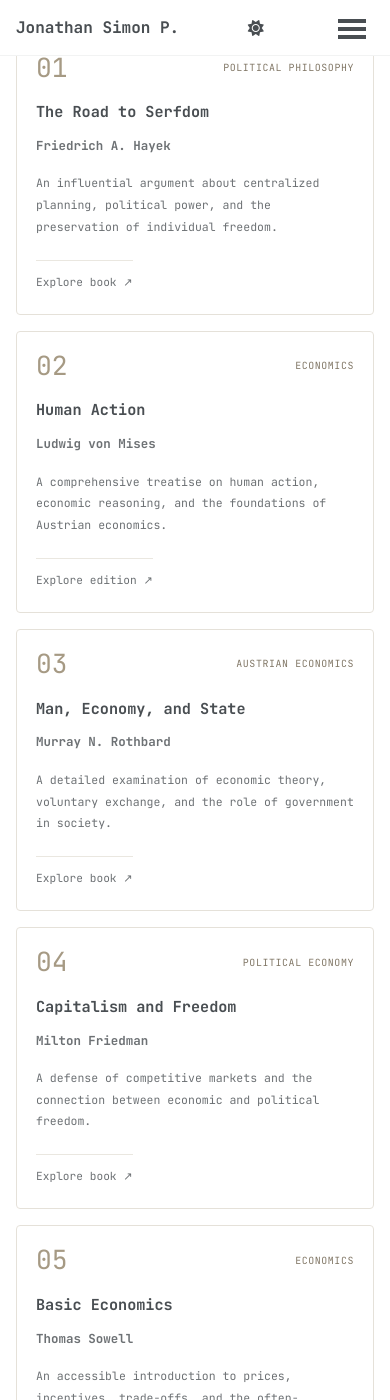
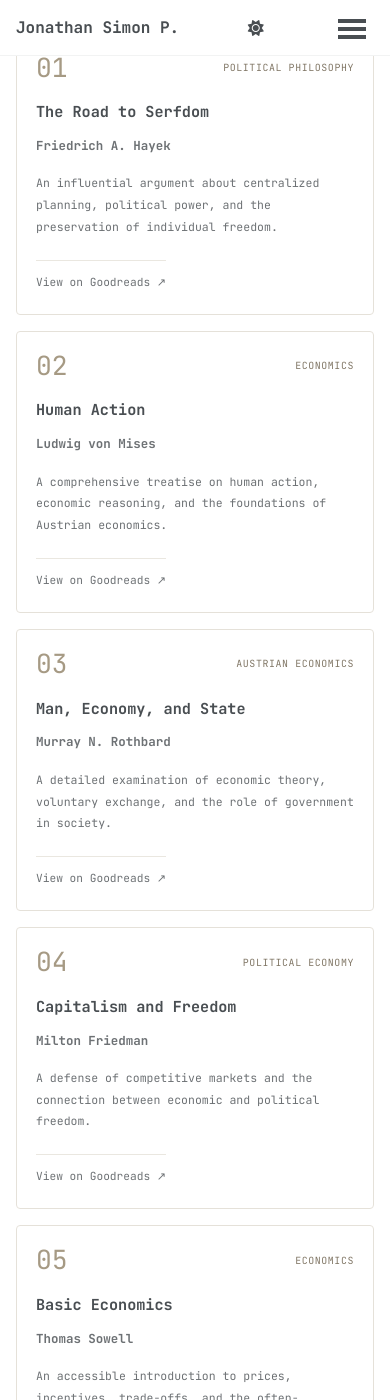
Before and after one commit to its-jon/its-jon.github.io, a Jekyll site: the page built from _pages/books.md, in a window 390 px wide and 1400 px high, scrolled down 299 px. Built offline with Jekyll 4.4.1, drawn with Linux system fonts in a browser that asks for light colours; our own code applies the rules of GitHub Pages for plain Markdown files; a style sheet for code colours, icons or effects is not loaded; some of the changed text lies outside the part shown.

Commit message:
Update books.md

```diff
--- a/_pages/books.md
+++ b/_pages/books.md
@@ -26,14 +26,6 @@
 
 .books-note { margin-top: 30px; padding-top: 16px; border-top: 1px solid #e5e1d9; font-family: "JetBrains Mono", monospace; font-size: 0.68rem; line-height: 1.9; opacity: 0.7; }
 
-@media (prefers-color-scheme: dark) { .book { border-color: #45433e; }
-
-.book:hover { border-color: #817766; }
-
-.book-number, .book .category { color: #b7a88e; }
-
-.book .book-link, .books-note { border-color: #45433e; } }
-
 @media (max-width: 600px) { .book-grid { grid-template-columns: 1fr; gap: 16px; margin-top: 26px; }
 
 .book { padding: 21px 19px; }
@@ -46,26 +38,26 @@
 
 <div class="book-grid">
 
-<article class="book"> <div class="book-top"> <span class="book-number">01</span> <p class="category">Political Philosophy</p> </div> <h3>The Road to Serfdom</h3> <p class="author">Friedrich A. Hayek</p> <p class="description">An influential argument about centralized planning, political power, and the preservation of individual freedom.</p> <a class="book-link" href="https://openlibrary.org/search?q=The+Road+to+Serfdom+Hayek">Explore book ↗</a> </article>
+<article class="book"> <div class="book-top"> <span class="book-number">01</span> <p class="category">Political Philosophy</p> </div> <h3>The Road to Serfdom</h3> <p class="author">Friedrich A. Hayek</p> <p class="description">An influential argument about centralized planning, political power, and the preservation of individual freedom.</p> <a class="book-link" href="https://www.goodreads.com/search?q=The+Road+to+Serfdom+Friedrich+Hayek" target="_blank" rel="noopener noreferrer">View on Goodreads ↗</a> </article>
 
-<article class="book"> <div class="book-top"> <span class="book-number">02</span> <p class="category">Economics</p> </div> <h3>Human Action</h3> <p class="author">Ludwig von Mises</p> <p class="description">A comprehensive treatise on human action, economic reasoning, and the foundations of Austrian economics.</p> <a class="book-link" href="https://openlibrary.org/books/OL30689920M">Explore edition ↗</a> </article>
+<article class="book"> <div class="book-top"> <span class="book-number">02</span> <p class="category">Economics</p> </div> <h3>Human Action</h3> <p class="author">Ludwig von Mises</p> <p class="description">A comprehensive treatise on human action, economic reasoning, and the foundations of Austrian economics.</p> <a class="book-link" href="https://www.goodreads.com/search?q=Human+Action+Ludwig+von+Mises" target="_blank" rel="noopener noreferrer">View on Goodreads ↗</a> </article>
 
-<article class="book"> <div class="book-top"> <span class="book-number">03</span> <p class="category">Austrian Economics</p> </div> <h3>Man, Economy, and State</h3> <p class="author">Murray N. Rothbard</p> <p class="description">A detailed examination of economic theory, voluntary exchange, and the role of government in society.</p> <a class="book-link" href="https://openlibrary.org/search?q=Man+Economy+and+State+Rothbard">Explore book ↗</a> </article>
+<article class="book"> <div class="book-top"> <span class="book-number">03</span> <p class="category">Austrian Economics</p> </div> <h3>Man, Economy, and State</h3> <p class="author">Murray N. Rothbard</p> <p class="description">A detailed examination of economic theory, voluntary exchange, and the role of government in society.</p> <a class="book-link" href="https://www.goodreads.com/search?q=Man+Economy+and+State+Murray+Rothbard" target="_blank" rel="noopener noreferrer">View on Goodreads ↗</a> </article>
 
-<article class="book"> <div class="book-top"> <span class="book-number">04</span> <p class="category">Political Economy</p> </div> <h3>Capitalism and Freedom</h3> <p class="author">Milton Friedman</p> <p class="description">A defense of competitive markets and the connection between economic and political freedom.</p> <a class="book-link" href="https://openlibrary.org/search?q=Capitalism+and+Freedom+Milton+Friedman">Explore book ↗</a> </article>
+<article class="book"> <div class="book-top"> <span class="book-number">04</span> <p class="category">Political Economy</p> </div> <h3>Capitalism and Freedom</h3> <p class="author">Milton Friedman</p> <p class="description">A defense of competitive markets and the connection between economic and political freedom.</p> <a class="book-link" href="https://www.goodreads.com/search?q=Capitalism+and+Freedom+Milton+Friedman" target="_blank" rel="noopener noreferrer">View on Goodreads ↗</a> </article>
 
-<article class="book"> <div class="book-top"> <span class="book-number">05</span> <p class="category">Economics</p> </div> <h3>Basic Economics</h3> <p class="author">Thomas Sowell</p> <p class="description">An accessible introduction to prices, incentives, trade-offs, and the often-unintended consequences of economic policy.</p> <a class="book-link" href="https://openlibrary.org/search?q=Basic+Economics+Thomas+Sowell">Explore book ↗</a> </article>
+<article class="book"> <div class="book-top"> <span class="book-number">05</span> <p class="category">Economics</p> </div> <h3>Basic Economics</h3> <p class="author">Thomas Sowell</p> <p class="description">An accessible introduction to prices, incentives, trade-offs, and the often-unintended consequences of economic policy.</p> <a class="book-link" href="https://www.goodreads.com/search?q=Basic+Economics+Thomas+Sowell" target="_blank" rel="noopener noreferrer">View on Goodreads ↗</a> </article>
 
-<article class="book"> <div class="book-top"> <span class="book-number">06</span> <p class="category">Social Science</p> </div> <h3>Knowledge and Decisions</h3> <p class="author">Thomas Sowell</p> <p class="description">An exploration of how information, incentives, and institutions shape decisions across society.</p> <a class="book-link" href="https://openlibrary.org/search?q=Knowledge+and+Decisions+Thomas+Sowell">Explore book ↗</a> </article>
+<article class="book"> <div class="book-top"> <span class="book-number">06</span> <p class="category">Social Science</p> </div> <h3>Knowledge and Decisions</h3> <p class="author">Thomas Sowell</p> <p class="description">An exploration of how information, incentives, and institutions shape decisions across society.</p> <a class="book-link" href="https://www.goodreads.com/search?q=Knowledge+and+Decisions+Thomas+Sowell" target="_blank" rel="noopener noreferrer">View on Goodreads ↗</a> </article>
 
-<article class="book"> <div class="book-top"> <span class="book-number">07</span> <p class="category">Classical Liberalism</p> </div> <h3>The Law</h3> <p class="author">Frédéric Bastiat</p> <p class="description">A concise essay on individual rights, property, justice, and the legitimate limits of government.</p> <a class="book-link" href="https://openlibrary.org/search?q=The+Law+Frederic+Bastiat">Explore book ↗</a> </article>
+<article class="book"> <div class="book-top"> <span class="book-number">07</span> <p class="category">Classical Liberalism</p> </div> <h3>The Law</h3> <p class="author">Frédéric Bastiat</p> <p class="description">A concise essay on individual rights, property, justice, and the legitimate limits of government.</p> <a class="book-link" href="https://www.goodreads.com/search?q=The+Law+Frederic+Bastiat" target="_blank" rel="noopener noreferrer">View on Goodreads ↗</a> </article>
 
-<article class="book"> <div class="book-top"> <span class="book-number">08</span> <p class="category">Political Philosophy</p> </div> <h3>On Liberty</h3> <p class="author">John Stuart Mill</p> <p class="description">A foundational work on freedom of thought, freedom of expression, and the limits of social authority.</p> <a class="book-link" href="https://openlibrary.org/search?q=On+Liberty+John+Stuart+Mill">Explore book ↗</a> </article>
+<article class="book"> <div class="book-top"> <span class="book-number">08</span> <p class="category">Political Philosophy</p> </div> <h3>On Liberty</h3> <p class="author">John Stuart Mill</p> <p class="description">A foundational work on freedom of thought, freedom of expression, and the limits of social authority.</p> <a class="book-link" href="https://www.goodreads.com/search?q=On+Liberty+John+Stuart+Mill" target="_blank" rel="noopener noreferrer">View on Goodreads ↗</a> </article>
 
-<article class="book"> <div class="book-top"> <span class="book-number">09</span> <p class="category">Classical Economics</p> </div> <h3>The Wealth of Nations</h3> <p class="author">Adam Smith</p> <p class="description">A landmark study of specialization, exchange, markets, and the sources of national prosperity.</p> <a class="book-link" href="https://openlibrary.org/search?q=The+Wealth+of+Nations+Adam+Smith">Explore book ↗</a> </article>
+<article class="book"> <div class="book-top"> <span class="book-number">09</span> <p class="category">Classical Economics</p> </div> <h3>The Wealth of Nations</h3> <p class="author">Adam Smith</p> <p class="description">A landmark study of specialization, exchange, markets, and the sources of national prosperity.</p> <a class="book-link" href="https://www.goodreads.com/search?q=The+Wealth+of+Nations+Adam+Smith" target="_blank" rel="noopener noreferrer">View on Goodreads ↗</a> </article>
 
-<article class="book"> <div class="book-top"> <span class="book-number">10</span> <p class="category">Political Economy</p> </div> <h3>Economic Sophisms</h3> <p class="author">Frédéric Bastiat</p> <p class="description">Sharp and accessible essays challenging protectionism and revealing the unseen costs of economic intervention.</p> <a class="book-link" href="https://openlibrary.org/search?q=Economic+Sophisms+Frederic+Bastiat">Explore book ↗</a> </article>
+<article class="book"> <div class="book-top"> <span class="book-number">10</span> <p class="category">Political Economy</p> </div> <h3>Economic Sophisms</h3> <p class="author">Frédéric Bastiat</p> <p class="description">Sharp and accessible essays challenging protectionism and revealing the unseen costs of economic intervention.</p> <a class="book-link" href="https://www.goodreads.com/search?q=Economic+Sophisms+Frederic+Bastiat" target="_blank" rel="noopener noreferrer">View on Goodreads ↗</a> </article>
 
 </div>
 
-<p class="books-note"> A personal reading list on economics, liberty, and political philosophy. Links direct readers to external book catalogues. </p>
+<p class="books-note"> A personal reading list on economics, liberty, and political philosophy. </p>
```
